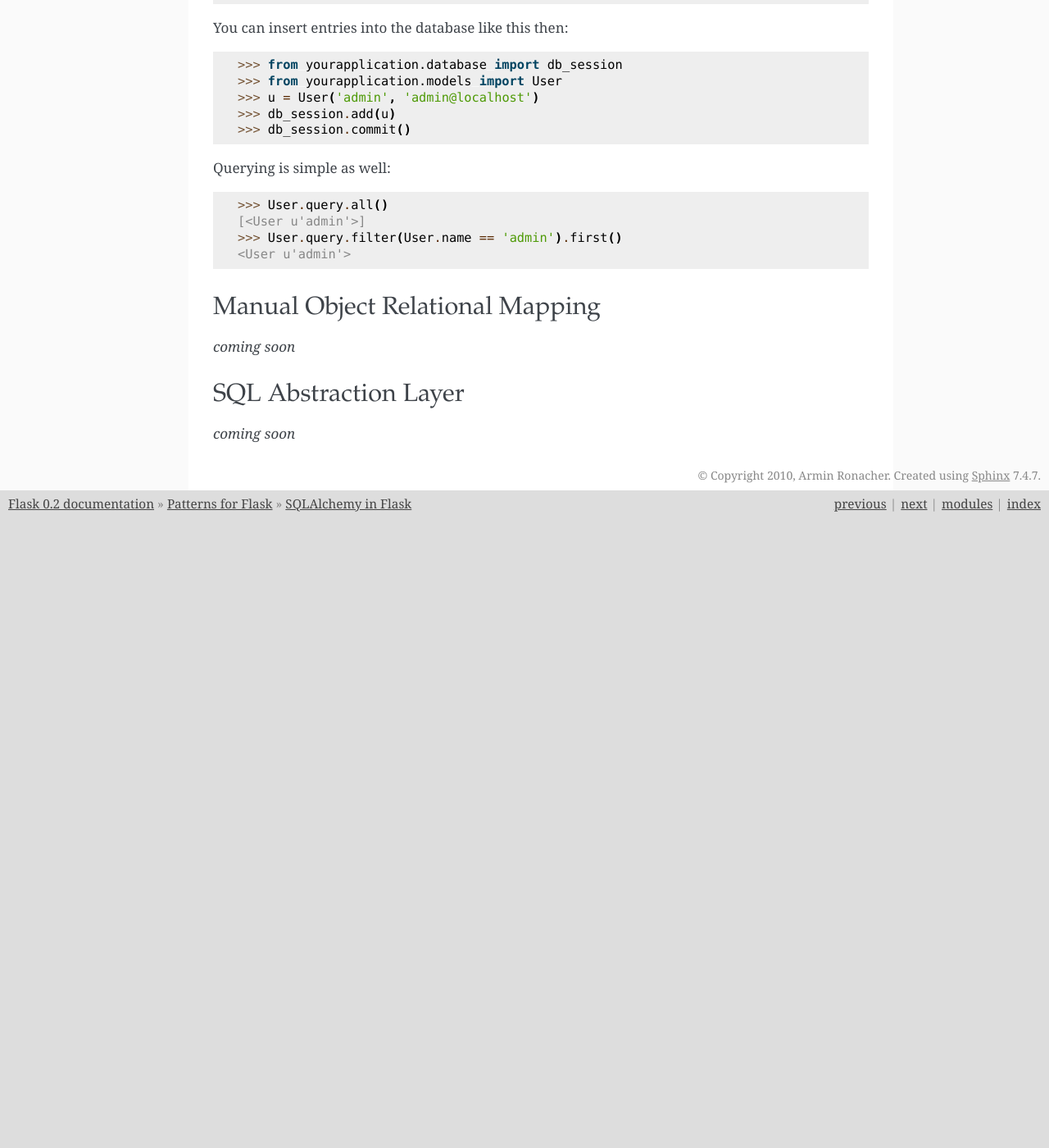
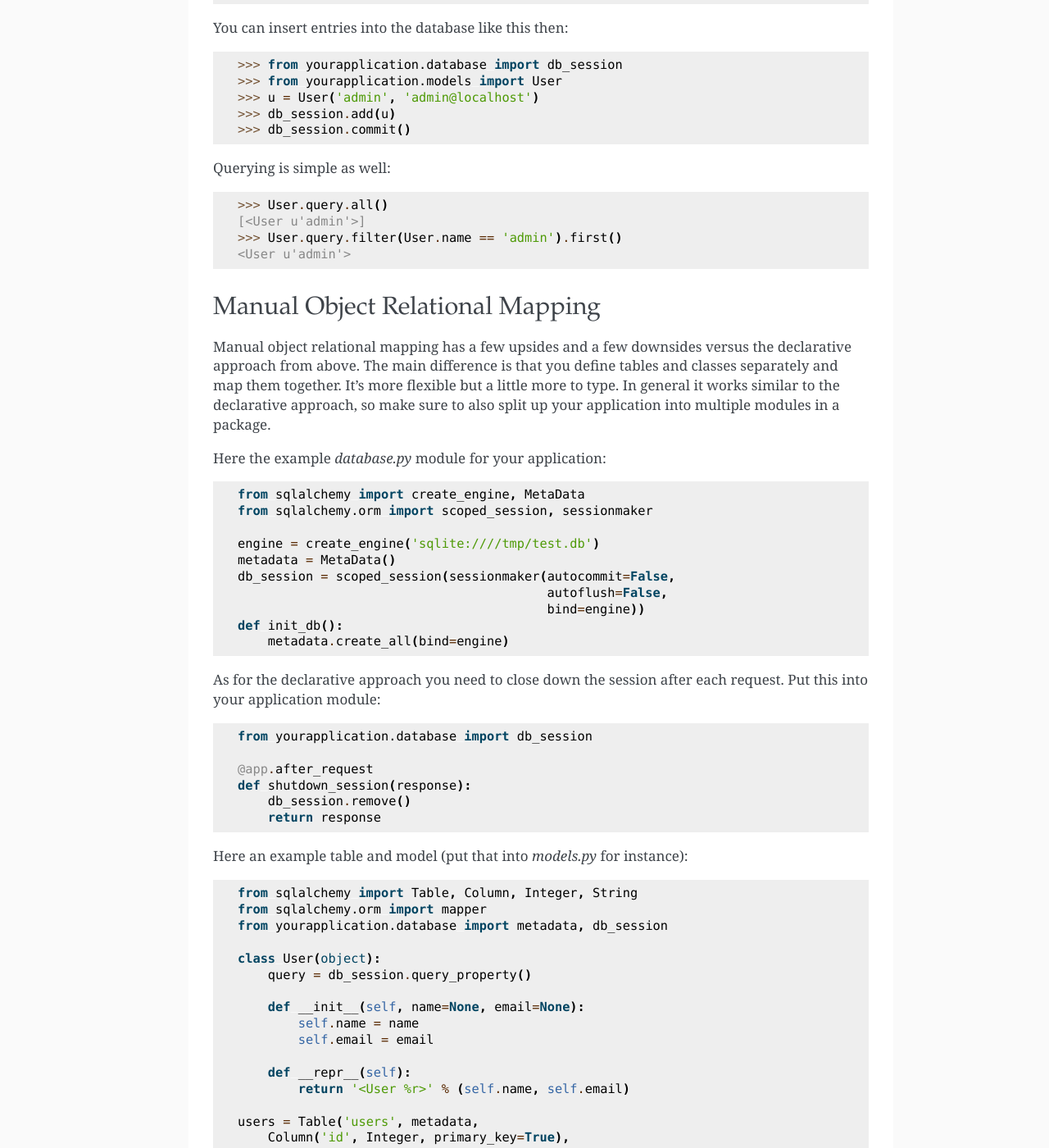
Before and after one commit to YevhenDenisove/flaks-website, a Sphinx documentation site: the page built from docs/patterns/sqlalchemy.rst, in a window 1280 px wide and 1400 px high, scrolled down 1435 px. Shown: the whole window at 82% size. Built offline with Sphinx 7.4.7, drawn with Linux system fonts in a browser that asks for light colours; before the commit the page ends 2065 px from its top, so only the background shows below that; some of the changed text lies outside the part shown.

Commit message:
Updated SQLAlchemy docs.

```diff
--- a/docs/patterns/sqlalchemy.rst
+++ b/docs/patterns/sqlalchemy.rst
@@ -92,9 +92,99 @@ Querying is simple as well:
 Manual Object Relational Mapping
 --------------------------------
 
-*coming soon*
+Manual object relational mapping has a few upsides and a few downsides
+versus the declarative approach from above.  The main difference is that
+you define tables and classes separately and map them together.  It's more
+flexible but a little more to type.  In general it works similar to the
+declarative approach, so make sure to also split up your application into
+multiple modules in a package.
+
+Here the example `database.py` module for your application::
+
+    from sqlalchemy import create_engine, MetaData
+    from sqlalchemy.orm import scoped_session, sessionmaker
+
+    engine = create_engine('sqlite:////tmp/test.db')
+    metadata = MetaData()
+    db_session = scoped_session(sessionmaker(autocommit=False,
+                                             autoflush=False,
+                                             bind=engine))
+    def init_db():
+        metadata.create_all(bind=engine)
+
+As for the declarative approach you need to close down the session after
+each request.  Put this into your application module::
+
+    from yourapplication.database import db_session
+
+    @app.after_request
+    def shutdown_session(response):
+        db_session.remove()
+        return response
+
+Here an example table and model (put that into `models.py` for instance)::
+
+    from sqlalchemy import Table, Column, Integer, String
+    from sqlalchemy.orm import mapper
+    from yourapplication.database import metadata, db_session
+
+    class User(object):
+        query = db_session.query_property()
+
+        def __init__(self, name=None, email=None):
+            self.name = name
+            self.email = email
+
+        def __repr__(self):
+            return '<User %r>' % (self.name, self.email)
+
+    users = Table('users', metadata,
+        Column('id', Integer, primary_key=True),
+        Column('name', String(50), unique=True),
+        Column('email', String(120), unique=True)
+    )
+    mapper(User, users)
+
+Querying and inserting works exactly the same as in the example above.
+
 
 SQL Abstraction Layer
 ---------------------
 
-*coming soon*
+If you just want to use the database system (and SQL) abstraction layer
+you basically only need the engine::
+
+    from sqlalchemy import create_engine, MetaData
+
+    engine = create_engine('sqlite:////tmp/test.db')
+    metadata = MetaData(bind=engine)
+
+Then you can either declare the tables in your code like in the examples
+above, or automatically load them::
+
+    users = Table('users', metadata, autoload=True)
+
+To insert data you can use the `insert` method.  We have to get a
+connection first so that we can use a transaction:
+
+>>> con = engine.connect()
+>>> con.execute(users.insert(name='admin', email='admin@localhost'))
+
+SQLAlchemy will automatically commit for us.
+
+To query your database, yu use the engine directly or use a connection:
+
+>>> users.select(users.c.id == 1).execute().first()
+(1, u'admin', u'admin@localhost')
+
+These results are also dict-like tuples:
+
+>>> r = users.select(users.c.id == 1).execute().first()
+>>> r['name']
+u'admin'
+
+You can also pass string of SQL statements to the
+:meth:`~sqlalchemy.engine.base.Connection.execute` method:
+
+>>> engine.execute('select * from users where id = :1', [1]).first()
+(1, u'admin', u'admin@localhost')
```
